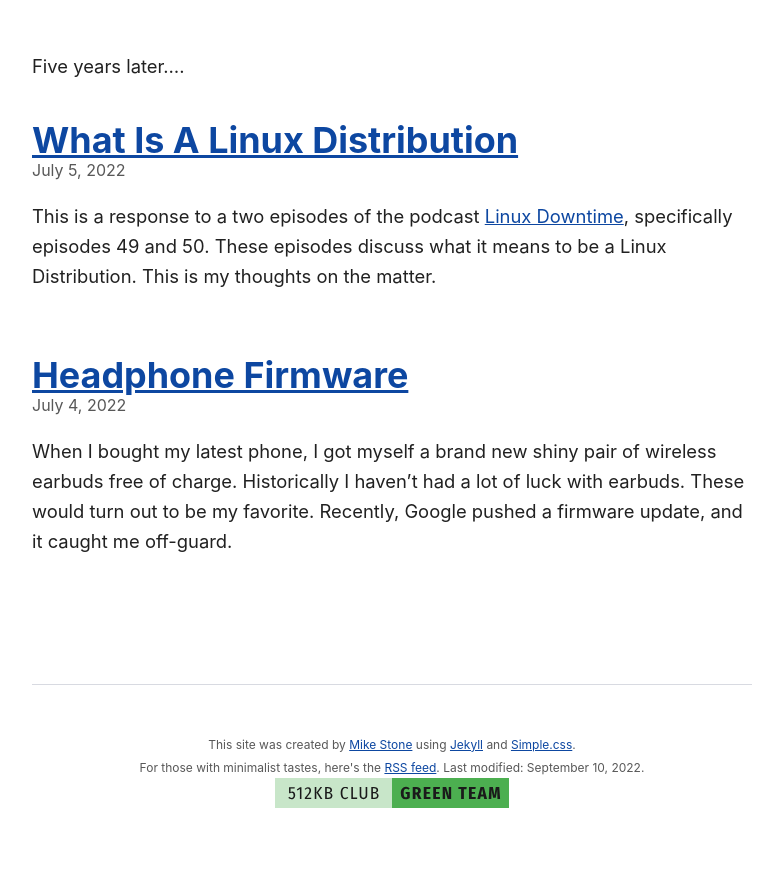
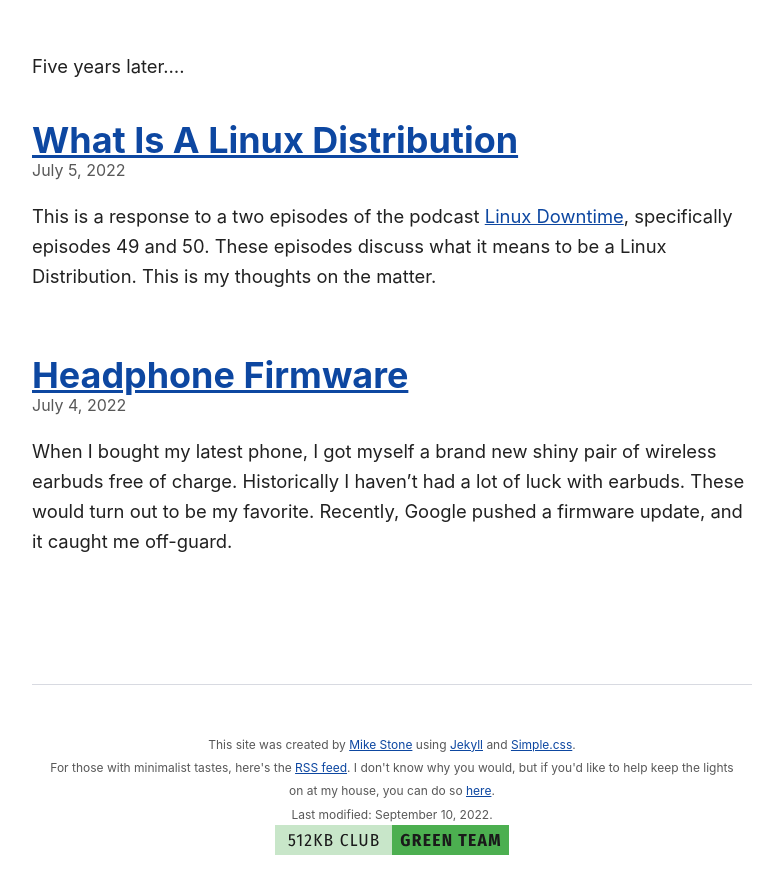
Before and after one commit to lrmikestone/jekyll.blog, a Jekyll site: the page built from index.md, in a window 1280 px wide and 900 px high, scrolled down 2386 px. Shown: the top 894 px of the window, without its empty margins (248-1031 px from the left). Built offline with Jekyll 4.4.1, drawn with Linux system fonts in a browser that asks for light colours; before the commit the page ends 3239 px from its top, so only the background shows below that.

Commit message:
Minor layout changes.

```diff
--- a/_layouts/default.html
+++ b/_layouts/default.html
@@ -25,7 +25,8 @@
 
     <footer>
       <p><small>This site was created by <a rel="me" href="https://fosstodon.org/@mike">Mike Stone</a> using <a href="https://jekyllrb.com">Jekyll</a> and <a href="https://simplecss.org">Simple.css</a>.<br>
-        For those with minimalist tastes, here's the <a href="/feed">RSS feed</a>. Last modified: {{ site.time | date: "%B %-d, %Y"}}.<br>
+        For those with minimalist tastes, here's the <a href="/feed">RSS feed</a>. I don't know why you would, but if you'd like to help keep the lights on at my house, you can do so <a href="https://ko-fi.com/mikestone">here</a>.<br>
+        Last modified: {{ site.time | date: "%B %-d, %Y"}}.<br>
       <a href="https://512kb.club"><img src="/assets/images/green-team.svg" /></a></small>
       </p>
     </footer>
```
